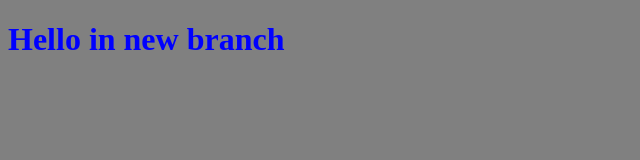
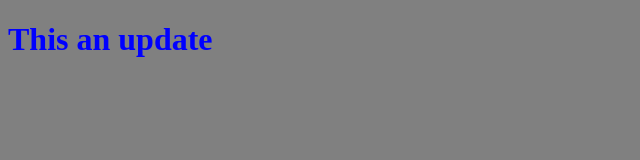
Before and after one commit to keroHassib/myFirstProject, a plain HTML site: page index.html in a window 1280 px wide. Shown: the whole page, without its empty margins (0-640 px from the left). Drawn offline with Linux system fonts and the light colour scheme.

Commit message:
edit html file

```diff
--- a/index.html
+++ b/index.html
@@ -7,7 +7,7 @@
     <link rel="stylesheet" href="style.css">
 </head>
 <body>
-    <h1>Hello in new branch</h1>
+    <h1>This an update</h1>
     <script src="app.js"></script>
 </body>
 </html>
```
